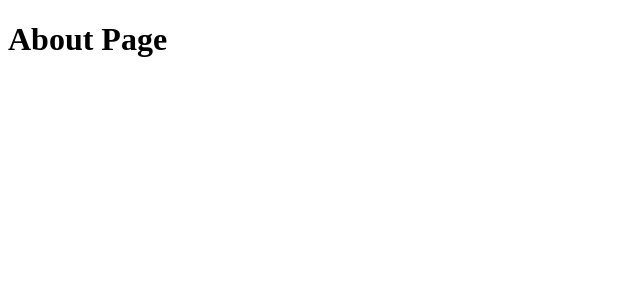
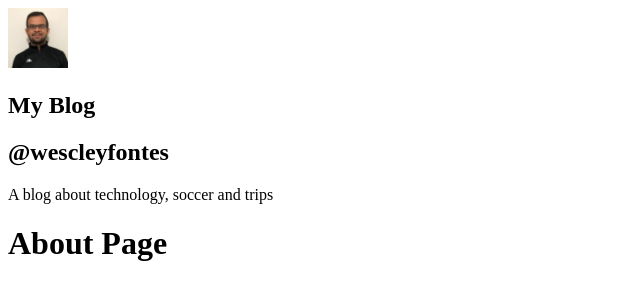
Before and after one commit to wescley/gatsby-blog, a Gatsby site: page /about in a window 1280 px wide. Shown: the whole page, without its empty margins (0-640 px from the left). Built offline with nearby package versions, Linux system fonts and the light colour scheme; Gatsby itself is replaced by a stand-in of ours.

Commit message:
Using plugin gatsby-image

```diff
--- a/gatsby-config.js
+++ b/gatsby-config.js
@@ -5,6 +5,20 @@
  */
 
 module.exports = {
-  /* Your site config here */
-  plugins: [],
+  siteMetadata: {
+    title: `My Blog`,
+    description: `A blog about technology, soccer and trips`,
+    author: `@wescleyfontes`
+  },
+  plugins: [
+    {
+      resolve:`gatsby-source-filesystem`,
+      options:{
+        name:`images`,
+        path:`${__dirname}/src/images`,
+      },
+    },
+    `gatsby-transformer-sharp`,
+    `gatsby-plugin-sharp`
+  ],
 }
--- a/package.json
+++ b/package.json
@@ -15,10 +15,15 @@
   },
   "dependencies": {
     "gatsby": "^2.26.1",
+    "gatsby-image": "^2.8.0",
+    "gatsby-plugin-sharp": "^2.11.1",
+    "gatsby-source-filesystem": "^2.8.0",
+    "gatsby-transformer-sharp": "^2.9.0",
     "react": "^16.12.0",
     "react-dom": "^16.12.0"
   },
   "devDependencies": {
+    "cross-env": "^7.0.3",
     "prettier": "2.1.2"
   },
   "repository": {
--- /dev/null
+++ b/src/components/Avatar/index.js
@@ -0,0 +1,23 @@
+import React from "react"
+import { useStaticQuery, graphql } from "gatsby"
+import Img from "gatsby-image"
+
+const Avatar = () => {
+  const { avatarImage } = useStaticQuery(
+    graphql`
+      query {
+        avatarImage: file(relativePath: { eq: "profile-photo.jpg" }) {
+          childImageSharp {
+            fixed(width: 60, height: 60) {
+              ...GatsbyImageSharpFixed_tracedSVG
+            }
+          }
+        }
+      }
+    `
+  )
+
+  return <Img fixed={avatarImage.childImageSharp.fixed} className="foo" />
+}
+
+export default Avatar
--- /dev/null
+++ b/src/components/Profile/index.js
@@ -0,0 +1,33 @@
+import React from "react"
+import { StaticQuery, graphql } from "gatsby"
+import Avatar from "../Avatar"
+
+const Profile = () => (
+  <StaticQuery
+    query={graphql`
+      query MySiteMetadata {
+        site {
+          siteMetadata {
+            title
+            author
+            description
+          }
+        }
+      }
+    `}
+    render={({
+      site: {
+        siteMetadata: { title, author, description },
+      },
+    }) => (
+      <div className="Profile-wrapper">
+        <Avatar/>
+        <h1>{title}</h1>
+        <h2>{author}</h2>
+        <p>{description}</p>
+      </div>
+    )}
+  />
+)
+
+export default Profile
--- /dev/null
+++ b/src/components/layout.js
@@ -0,0 +1,20 @@
+import React from 'react'
+import PropTypes from 'prop-types'
+import Profile from './Profile'
+
+const Layout = ({children}) => {
+    return(
+        <>
+        <aside>
+            <Profile/>
+        </aside>
+        <main>{children}</main>
+        </>
+    )
+}
+
+Layout.propTypes={
+    children: PropTypes.node.isRequired,
+}
+
+export default Layout
--- a/src/pages/about.js
+++ b/src/pages/about.js
@@ -1,7 +1,10 @@
 import React from 'react'
+import Layout from "../components/layout"
 
 const AboutPage = () => (
-    <h1>About Page</h1>
+    <Layout>
+        <h1>About Page</h1>
+    </Layout>
 )
 
 export default AboutPage
```
Also changed, not shown: src/pages/index.js (+14 -3 lines), src/images/profile-photo.jpg (added), 1 other file.
